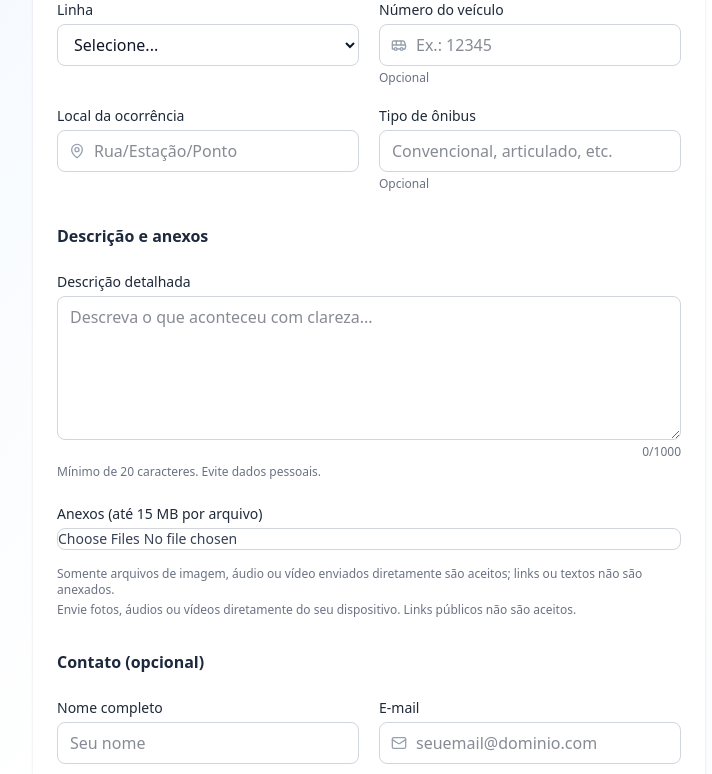
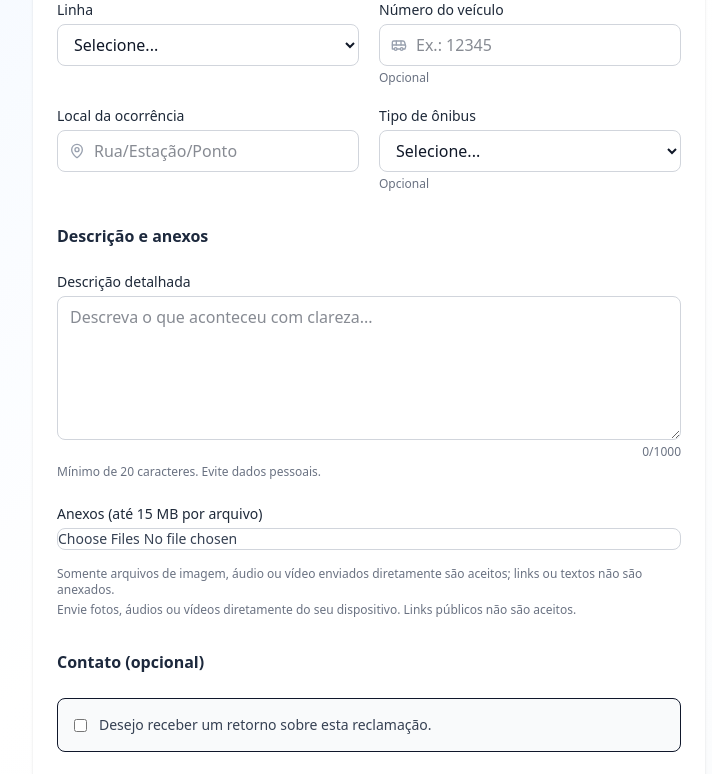
Before and after one commit to frodrigoalves/recla, a React (Vite) app: page / in a window 1280 px wide. Shown: the part 420-1194 px from the top of the page, without its empty margins (271-983 px from the left). Built offline with nearby package versions, Linux system fonts and the light colour scheme.

Commit message:
Refine contact flow and align Apps Script IDs

```diff
--- a/src/pages/NovaReclamacao.jsx
+++ b/src/pages/NovaReclamacao.jsx
@@ -312,12 +312,16 @@ export default function NovaReclamacao() {
                   </Field>
 
                   <Field label="Tipo de ônibus" hint="Opcional">
-                    <input
+                    <select
                       value={form.tipo_onibus}
                       onChange={(event) => update("tipo_onibus", event.target.value)}
-                      placeholder="Convencional, articulado, etc."
                       className="w-full rounded-lg border border-gray-300 px-3 py-2 bg-white text-gray-900 focus:outline-none focus:ring-2 focus:ring-blue-600"
-                    />
+                    >
+                      <option value="">Selecione...</option>
+                      <option value="Padron">Padron</option>
+                      <option value="Convencional">Convencional</option>
+                      <option value="Articulado">Articulado</option>
+                    </select>
                   </Field>
                 </div>
               </section>
@@ -347,6 +351,25 @@ export default function NovaReclamacao() {
 
               <section className="space-y-6">
                 <h2 className="text-base font-semibold text-slate-800">Contato (opcional)</h2>
+
+                <label className="flex items-start gap-3 p-4 rounded-lg border bg-gray-50">
+                  <input
+                    type="checkbox"
+                    checked={form.quer_retorno}
+                    onChange={(event) => update("quer_retorno", event.target.checked)}
+                    className="mt-1"
+                  />
+                  <span className="text-sm text-gray-700">
+                    Desejo receber um retorno sobre esta reclamação.
+                  </span>
+                </label>
+
+                {form.quer_retorno && (
+                  <>
+                    <p className="text-sm text-gray-700">
+                      Se quiser acompanhar o andamento, preencha os dados abaixo para receber o status atualizado da sua reclamação.
+                    </p>
+
                     <div className="grid grid-cols-1 md:grid-cols-2 gap-5">
                       <Field label="Nome completo" error={errors.nome_completo}>
                         <input
@@ -382,18 +405,8 @@ export default function NovaReclamacao() {
                         </div>
                       </Field>
                     </div>
-
-                <label className="flex items-start gap-3 p-4 rounded-lg border bg-gray-50">
-                  <input
-                    type="checkbox"
-                    checked={form.quer_retorno}
-                    onChange={(event) => update("quer_retorno", event.target.checked)}
-                    className="mt-1"
-                  />
-                  <span className="text-sm text-gray-700">
-                    Desejo receber um retorno sobre esta reclamação.
-                  </span>
-                </label>
+                  </>
+                )}
 
                 <div>
                   <label
```
Also changed, not shown: 1 other file (tests, documents, lock files or other folders). Lines whose indentation alone changed are shown as unchanged.
